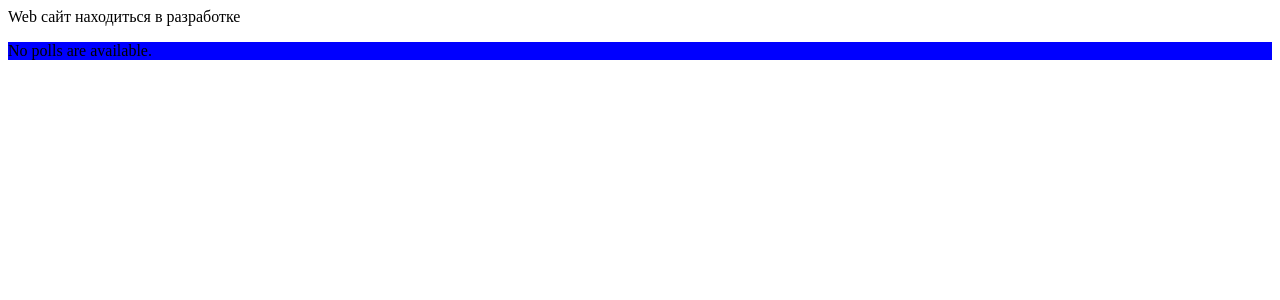
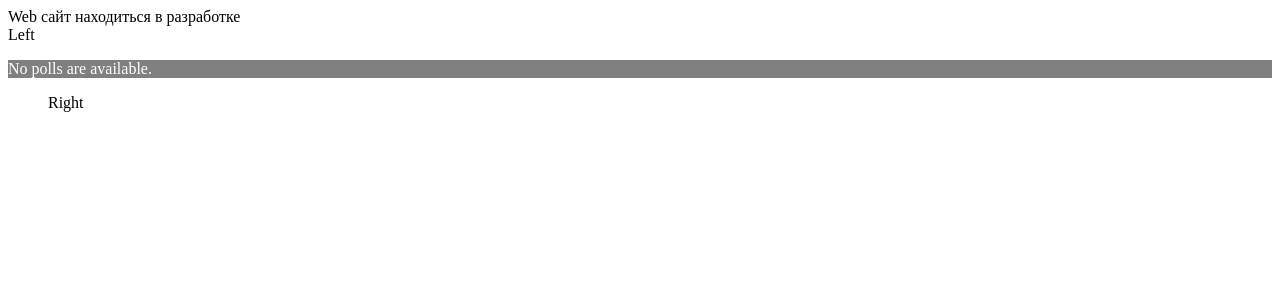
Before and after one commit to DmitryLNG/lang, a Django app: template polls/templates/polls/index.html in a window 1280 px wide. Shown: the top 300 px of the page. Run offline with Django 3.2, Linux system fonts and the light colour scheme; the template is opened without the code that fills it, so the values that code supplies are empty.

Commit message:
django desine

```diff
--- a/polls/static/polls/style.css
+++ b/polls/static/polls/style.css
@@ -6,7 +6,8 @@ li a {
 	width: 200px;
 }
 .center1 {
-	background: blue;
+	background: grey;
+	color: white;
 }
 
 .right1 {
--- a/polls/templates/polls/index.html
+++ b/polls/templates/polls/index.html
@@ -2,7 +2,7 @@
 
 <link rel="stylesheet" type="text/css" href="{% static 'polls/style.css' %}" />
 <div class="" ="header1"> Web сайт находиться в разработке</div>
-<div class="" ="left1"></div>
+<div class="" ="left1"> Left </div>
 <div class="center1">
 {% if latest_question_list %}
     <ul>
@@ -15,4 +15,4 @@
     <p>No polls are available.</p>
 {% endif %}
 </div>
-<dir class="right1"></dir>
+<dir class="right1"> Right </dir>
```
